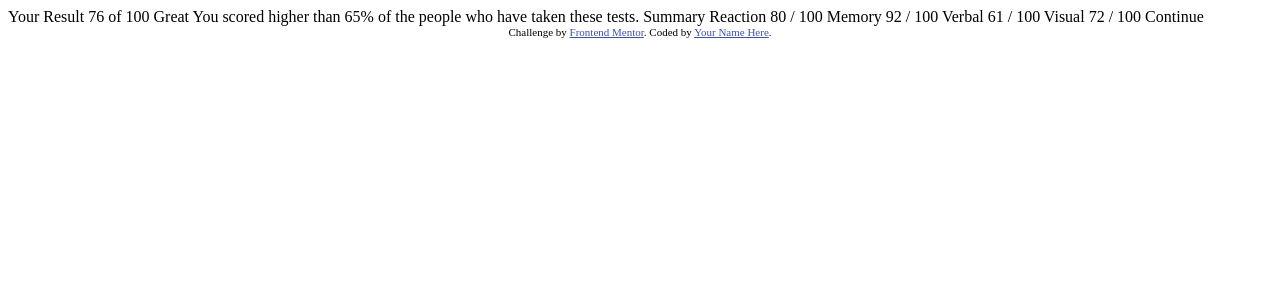
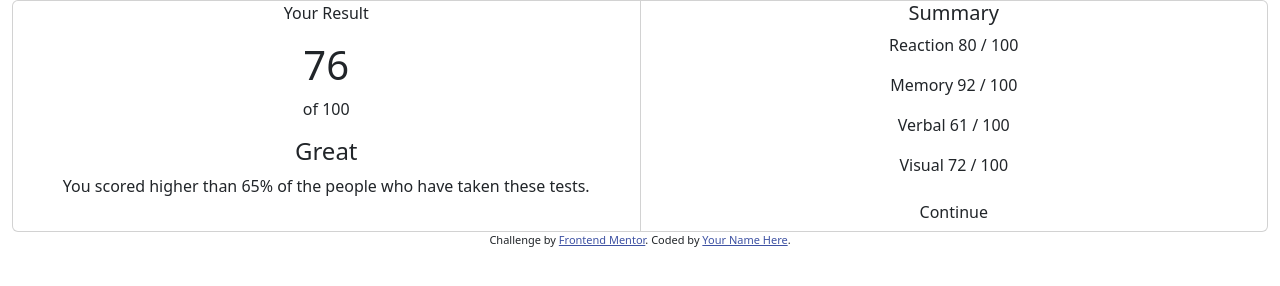
Before and after one commit to mel-stark/results-summary, a plain HTML site: page index.html in a window 1280 px wide. Drawn offline with nearby package versions, Linux system fonts and the light colour scheme.

Commit message:
Create skeleton

```diff
--- a/index.html
+++ b/index.html
@@ -1,47 +1,57 @@
 <!DOCTYPE html>
 <html lang="en">
+
 <head>
   <meta charset="UTF-8">
-  <meta name="viewport" content="width=device-width, initial-scale=1.0"> <!-- displays site properly based on user's device -->
+  <meta name="viewport" content="width=device-width, initial-scale=1.0">
+  <!-- displays site properly based on user's device -->
 
   <link rel="icon" type="image/png" sizes="32x32" href="./assets/images/favicon-32x32.png">
 
-  <title>Frontend Mentor | Results summary component</title>
+  <title>Results summary component</title>
 
-  <!-- Feel free to remove these styles or customise in your own stylesheet 👍 -->
-  <style>
-    .attribution { font-size: 11px; text-align: center; }
-    .attribution a { color: hsl(228, 45%, 44%); }
-  </style>
+  <link href="https://cdn.jsdelivr.net/npm/bootstrap@5.3.0-alpha1/dist/css/bootstrap.min.css" rel="stylesheet"
+    integrity="sha384-GLhlTQ8iRABdZLl6O3oVMWSktQOp6b7In1Zl3/Jr59b6EGGoI1aFkw7cmDA6j6gD" crossorigin="anonymous">
+  <link rel="stylesheet" href="style.css">
+
 </head>
+
 <body>
 
-  Your Result
-  76
-  of 100
+  <div class="container-fluid text-center">
+    <div class="row h-100">
+      <div class="col-sm-12 align-self-center">
+        <div class="card-group">
+          <div class="card">
+            <p>Your Result</p>
+            <h1>76</h1>
+            <p>of 100</p>
+            <h4>Great</h4>
+            <p>You scored higher than 65% of the people who have taken these tests.</p>
+          </div>
+          <div class="card">
+            <h5>Summary</h5>
 
-  Great
-  You scored higher than 65% of the people who have taken these tests.
-
-  Summary
-
-  Reaction
-  80 / 100
-
-  Memory
-  92 / 100
-
-  Verbal
-  61 / 100
-
-  Visual
-  72 / 100
-
-  Continue
+            <p>Reaction 80 / 100</p>
+            <p>Memory 92 / 100</p>
+            <p>Verbal 61 / 100</p>
+            <p>Visual 72 / 100</p>
+            <button class="btn">Continue</button>
+          </div>
+        </div>
+      </div>
+    </div>
+  </div>
 
   <div class="attribution">
     Challenge by <a href="https://www.frontendmentor.io?ref=challenge" target="_blank">Frontend Mentor</a>.
     Coded by <a href="#">Your Name Here</a>.
   </div>
+
+  <script src="https://cdn.jsdelivr.net/npm/bootstrap@5.3.0-alpha1/dist/js/bootstrap.bundle.min.js"
+    integrity="sha384-w76AqPfDkMBDXo30jS1Sgez6pr3x5MlQ1ZAGC+nuZB+EYdgRZgiwxhTBTkF7CXvN" crossorigin="anonymous">
+  </script>
+
 </body>
+
 </html>
--- /dev/null
+++ b/style.css
@@ -0,0 +1,8 @@
+.attribution {
+    font-size: 11px;
+    text-align: center;
+}
+
+.attribution a {
+    color: hsl(228, 45%, 44%);
+}
```
